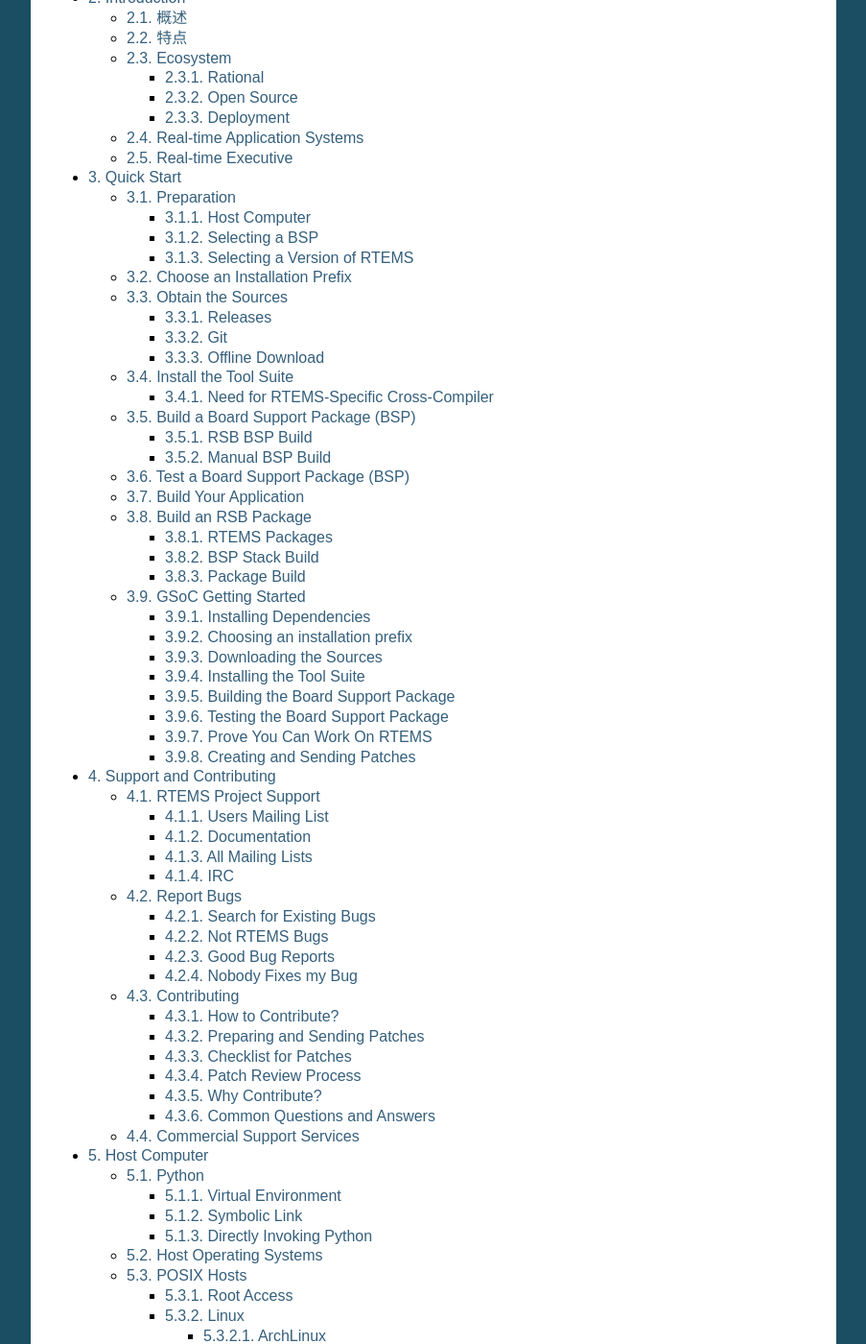
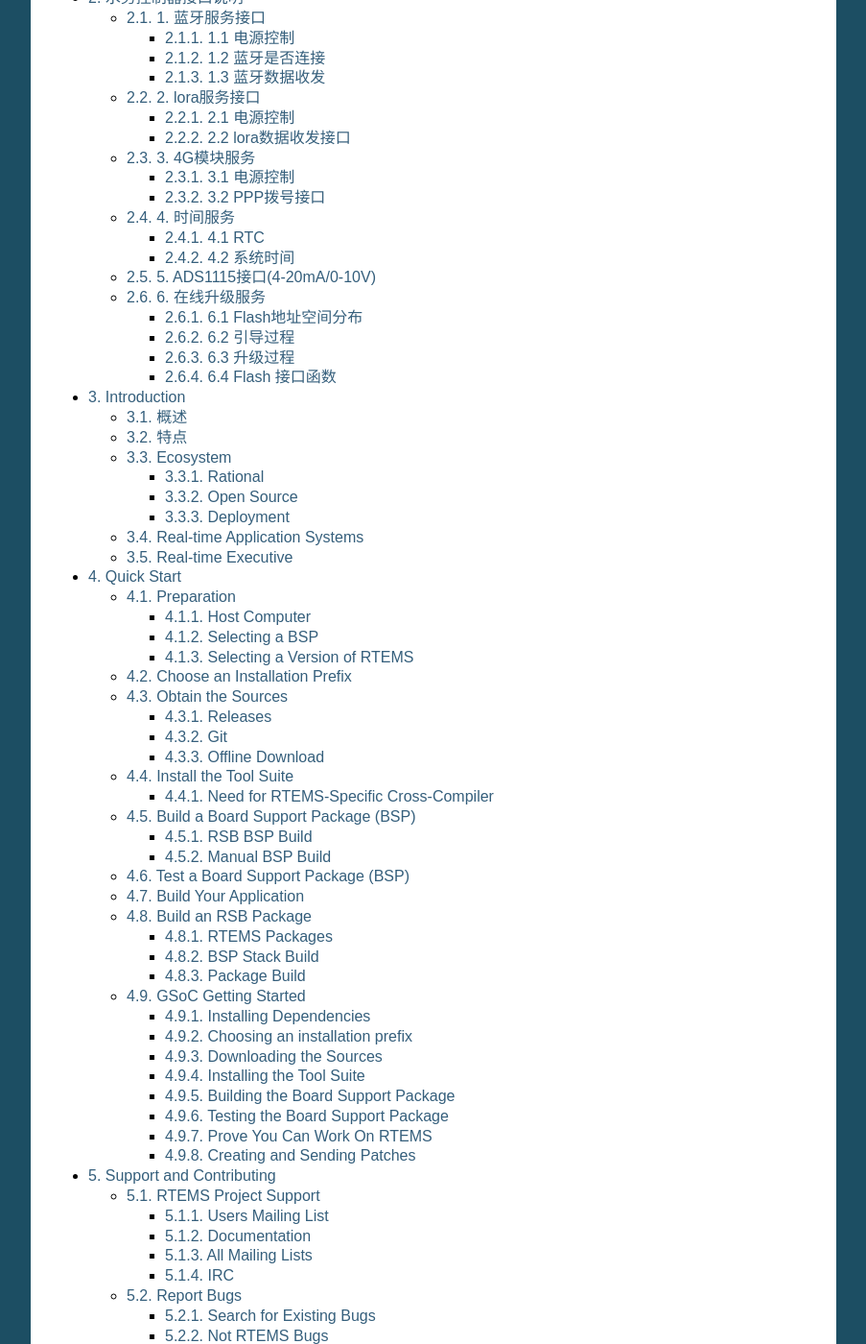
Before and after one commit to jameszxj/rtems-user, a Sphinx documentation site: the page built from docs/index.rst, in a window 1280 px wide and 1400 px high, scrolled down 761 px. Shown: the whole window at 96% size, without its empty margins (198-1101 px from the left). Built offline with Sphinx 7.4.7, drawn with Linux system fonts in a browser that asks for light colours; some of the changed text lies outside the part shown.

Commit message:
add update files

````diff
--- a/docs/index.rst
+++ b/docs/index.rst
@@ -33,6 +33,7 @@
     :numbered:
 
     mkubifs.md
+    update说明.md
     overview/index
     start/index
     support/index
--- /dev/null
+++ b/docs/update说明.md
@@ -0,0 +1,106 @@
+# 水务控制器接口说明
+## 1. 蓝牙服务接口
+### 1.1 电源控制
+```c
+void bt_power_on(void);
+void bt_power_off(void);
+```
+### 1.2 蓝牙是否连接
+```c
+// true->connected, false->not connected
+bool bt_is_connected(void);
+```
+### 1.3 蓝牙数据收发
+蓝牙数据收发通过串口3实现，因此与串口收发函数相同，串口号为LPUART3_PORT_IDX。
+```c
+int imxrt_uart_read(int uart_idx, uint8_t *buf, uint16_t buf_sz, uint32_t timeout);
+int imxrt_uart_write(int uart_idx, uint8_t *buf, uint16_t len);
+```
+## 2. lora服务接口
+### 2.1 电源控制
+```c
+void lora_power_on(void);
+void lora_power_off(void);
+```
+
+### 2.2 lora数据收发接口
+lora数据收发通过串口5实现，因此与串口收发函数相同，串口号为LPUART5_PORT_IDX。具体数据的协议需按照lora模块的说明进行。
+```c
+int at_command(int port_idx, char *cmd, int cmd_len);
+int imxrt_uart_read(int uart_idx, uint8_t *buf, uint16_t buf_sz, uint32_t timeout);
+int imxrt_uart_write(int uart_idx, uint8_t *buf, uint16_t len);
+```
+## 3. 4G模块服务
+### 3.1 电源控制
+```c
+void ec20_power_on(void);
+void ec20_power_off(void);
+```
+
+### 3.2 PPP拨号接口
+```c
+int ppp_init(void);
+```
+
+## 4. 时间服务
+### 4.1 RTC
+```c
+int rtc_read_time(struct tm *tm);
+int rtc_write_time(struct tm *tm);
+```
+### 4.2 系统时间
+```c
+void sys_get_time(struct timeval *tv);
+void sys_set_time(struct timeval *tv);
+```
+
+## 5. ADS1115接口(4-20mA/0-10V)
+```c
+int ads111x_read(void);
+```
+
+## 6. 在线升级服务
+
+### 6.1 Flash地址空间分布
+
+用于启动的NOR Flash共有8MB空间，为了程序升级的可靠性将整个程序分为3个部分，第一部分是引导程序uboot，主要功能是校验并加载APP程序；第二部分和第三部分都是APP程序，用于保证升级出现异常时（如：掉电等）设备能正常启动并再次进行升级。
+
+| 程序名称 | 地址范围              |
+| -------- | --------------------- |
+| uboot(512K)    | 0x00000000~0x00080000 |
+|APP Image1(2M)| 0x00080000~0x00280000 |
+|APP Image2(2M)| 0x00280000~0x00480000 |
+
+### 6.2 引导过程
+
+![image-20201012204559600](C:\Users\ZXJ\Documents\markdown\update说明.assets\image-20201012204559600.png)
+
+### 6.3 升级过程
+
+为了验证程序的正确性需要对生成的bin文件增加CRC校验，然后APP程序通过通信方式接收升级程序，并烧写到相应的Flash地址空间。
+
+对bin文件增加校验的操作如下:
+
+```shell
+mkimage -A arm -T firmware -C none -O Linux -a 0x80000000 -e 0x80000004 -n "app for rt1052" -d rt1052.bin rt1052-app.bin
+```
+
+### 6.4 Flash 接口函数
+
+```c
+
+typedef struct
+{
+    uint32_t version;
+    status_t (*init)(uint32_t instance, flexspi_nor_config_t *config);
+    status_t (*write_page)(uint32_t instance, flexspi_nor_config_t *config, uint32_t dst_addr, const uint32_t *src);
+    status_t (*erase_all)(uint32_t instance, flexspi_nor_config_t *config);
+    status_t (*erase)(uint32_t instance, flexspi_nor_config_t *config, uint32_t start, uint32_t lengthInBytes);
+    status_t (*read)(uint32_t instance, flexspi_nor_config_t *config, uint32_t *dst, uint32_t addr, uint32_t lengthInBytes);
+    void (*clear_cache)(uint32_t instance);
+    status_t (*xfer)(uint32_t instance, void *xfer);
+    status_t (*update_lut)(uint32_t instance, uint32_t seqIndex, const uint32_t *lutBase, uint32_t seqNumber);
+} flexspi_nor_driver_interface_t;
+```
+
+具体用法见update.c中示例。
````
Also changed, not shown: docs/update说明.assets/image-20201012204559600.png (added).
